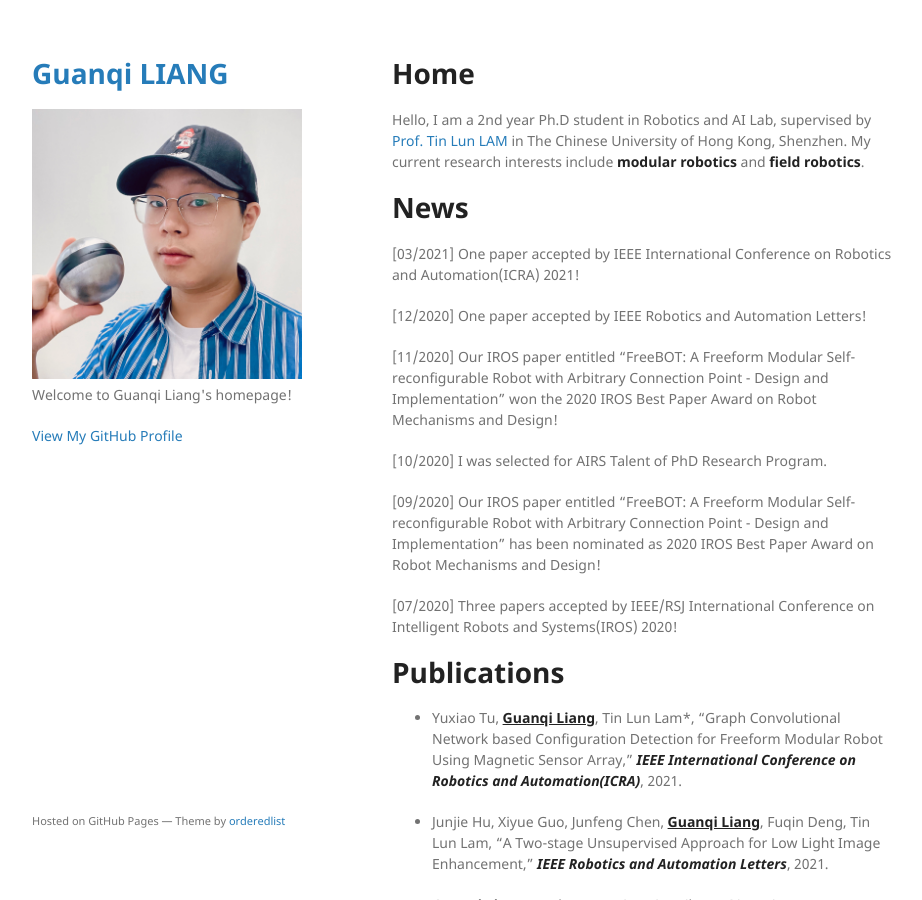
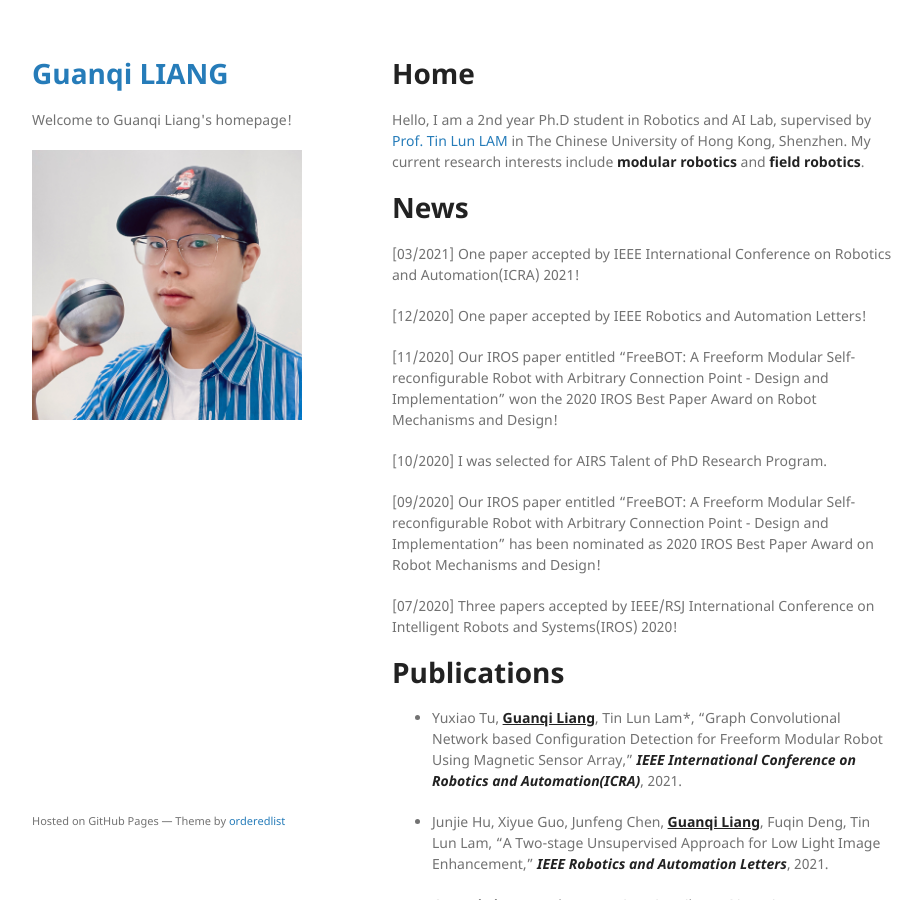
Before and after one commit to guanqiliang/guanqiliang.github.com, a Jekyll site: the page built from index.md, in a window 1280 px wide and 900 px high. Shown: the whole window, without its empty margins (178-1100 px from the left). Built offline with Jekyll 4.4.1, drawn with Linux system fonts in a browser that asks for light colours; our own code applies the rules of GitHub Pages for plain Markdown files.

Commit message:
Update default.html

```diff
--- a/_layouts/default.html
+++ b/_layouts/default.html
@@ -14,20 +14,20 @@
   <body>
     <div class="wrapper">
       <header>
-        <h1><a href="{{ "/" | absolute_url }}">{{ site.title | default: site.github.repository_name }}</a></h1>
-
-        {% if site.logo %}
-          <img src="{{site.logo | relative_url}}" alt="Logo" />
-        {% endif %}
-
-        <p>{{ site.description | default: site.github.project_tagline }}</p>
+         <h1><a href="{{ "/" | absolute_url }}">{{site.title | default: site.github.repository_name }}</a></h1>
+         <p>{{ site.description | default: site.github.project_tagline }}</p>
+         {% if site.logo %}
+           <img src="{{site.logo | relative_url}}" alt="Logo" />
+         {% endif %}
 
         {% if site.github.is_project_page %}
         <p class="view"><a href="{{ site.github.repository_url }}">View the Project on GitHub <small>{{ site.github.repository_nwo }}</small></a></p>
         {% endif %}
 
-        {% if site.github.is_user_page %}
-        <p class="view"><a href="{{ site.github.owner_url }}">View My GitHub Profile</a></p>
+        {% if site.github.is_project_page %}
+              <p class="one">Assistant Professor | Ph. D.</p>
+              <p class="two">School of Science and Engineering, the Chinese University of Hong Kong, Shenzhen, China</p>
+              <p class="two">Email: yujiangfan@cuhk.edu.cn</p>
         {% endif %}
 
         {% if site.show_downloads %}
```
